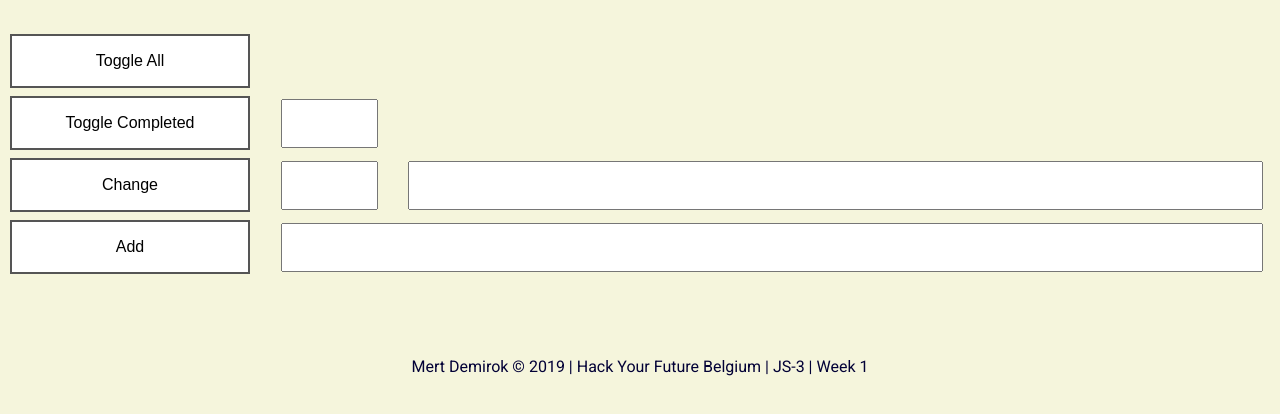
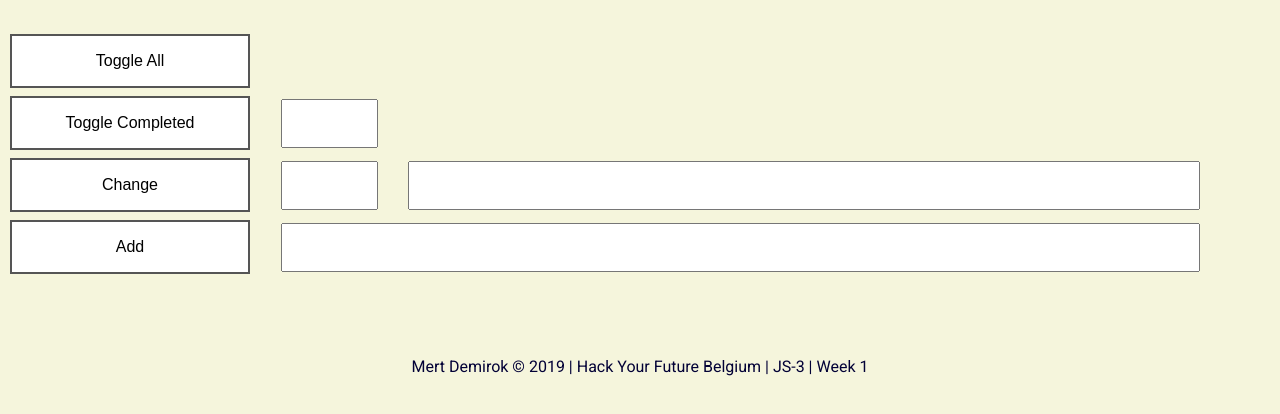
Before and after one commit to Mert1980/practical-javascript, a plain HTML site: page index.html in a window 1280 px wide. Shown: the part 206-620 px from the top of the page. Drawn offline with Linux system fonts and the light colour scheme.

Commit message:
text inputs resized

```diff
--- a/style.css
+++ b/style.css
@@ -56,13 +56,13 @@ h1 {
   }
 
   #addTodoTextInput {
-    width: 75%;
+    width: 70%;
     margin-left: 2%;
     padding: 15px;
   }
 
   #changeTodoTextInput {
-    width: 65%;
+    width: 60%;
     margin-left: 2%;
     padding: 15px;
   }
```
